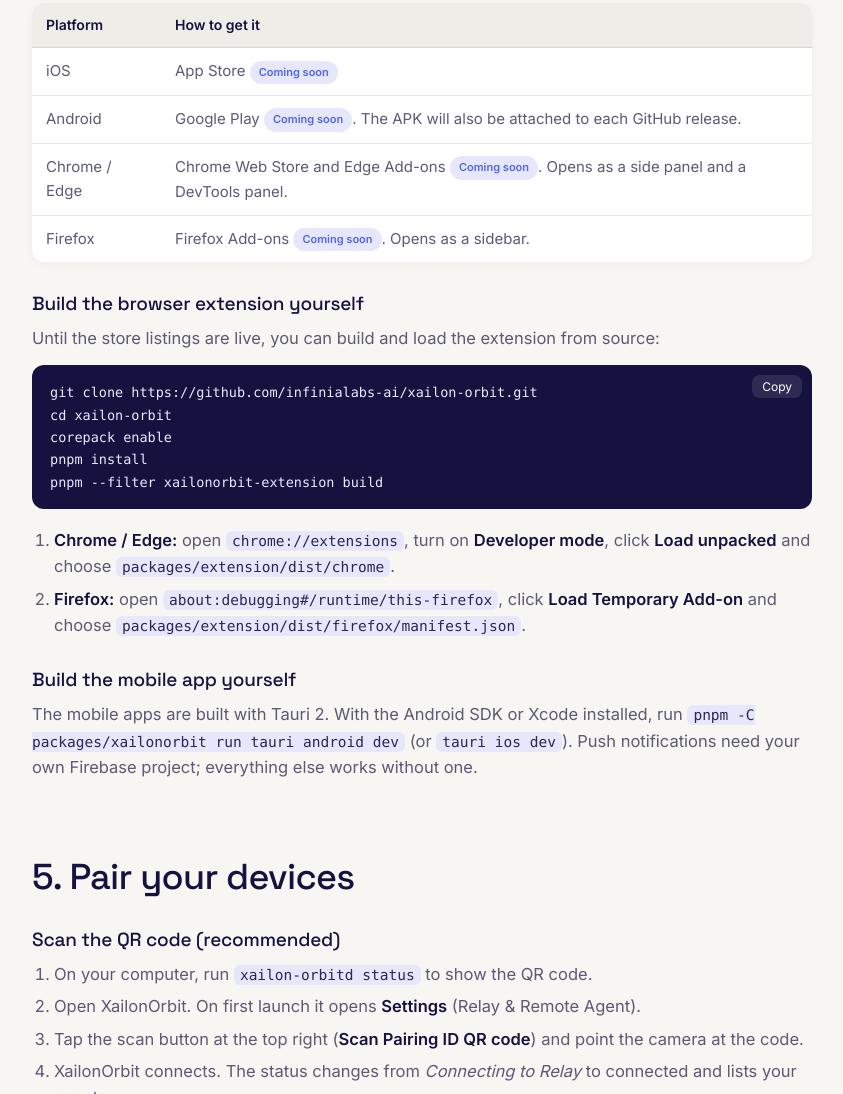
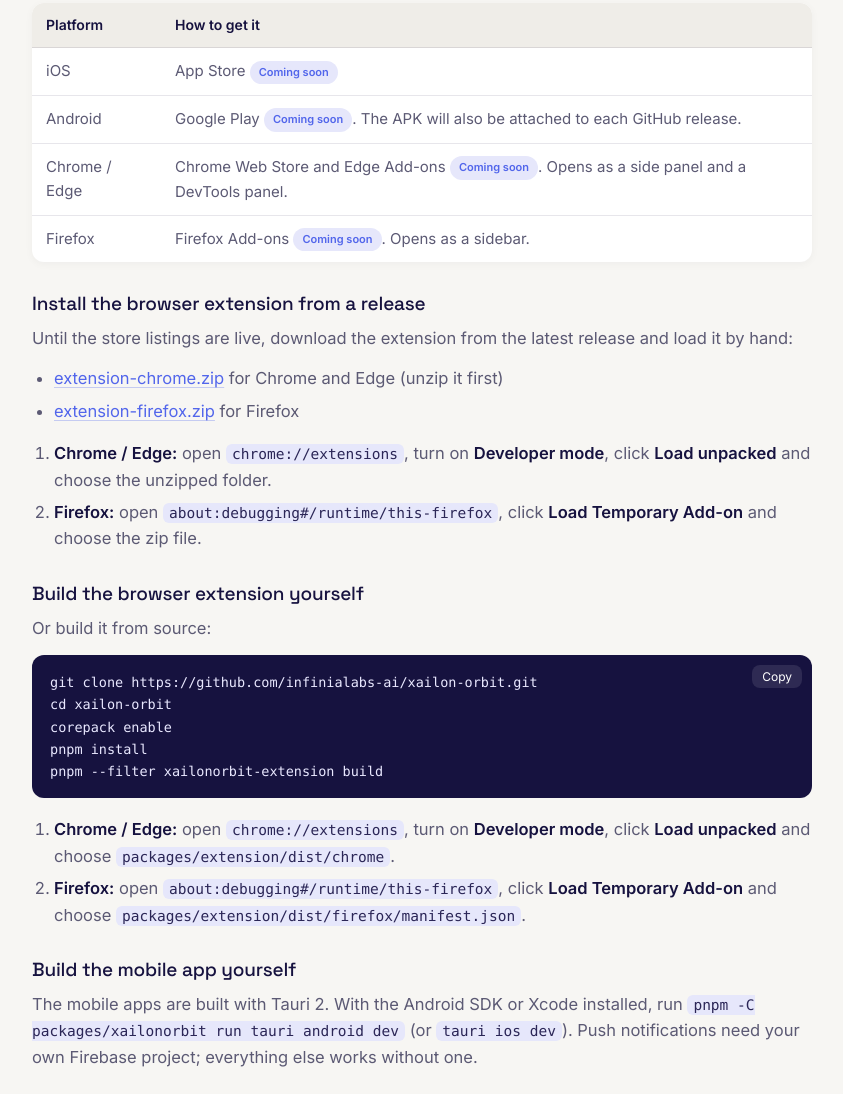
Before and after one commit to infinialabs-ai/xailon-orbit, a browser extension: page website/guide/index.html in a window 1280 px wide. Shown: the part 3842-4936 px from the top of the page, without its empty margins (344-1187 px from the left). Drawn offline with Linux system fonts and the light colour scheme.

Commit message:
Point install docs at installers, Homebrew and release downloads

```diff
--- a/website/guide/index.html
+++ b/website/guide/index.html
@@ -228,8 +228,36 @@ cargo install --path crates/daemon</code></pre>
               <td>Firefox Add-ons <span class="badge">Coming soon</span>. Opens as a sidebar.</td>
             </tr>
           </table>
+          <h3>Install the browser extension from a release</h3>
+          <p>Until the store listings are live, download the extension from the latest release and load it by hand:</p>
+          <ul>
+            <li>
+              <a href="https://github.com/infinialabs-ai/xailon-orbit/releases/latest/download/extension-chrome.zip"
+                >extension-chrome.zip</a
+              >
+              for Chrome and Edge (unzip it first)
+            </li>
+            <li>
+              <a href="https://github.com/infinialabs-ai/xailon-orbit/releases/latest/download/extension-firefox.zip"
+                >extension-firefox.zip</a
+              >
+              for Firefox
+            </li>
+          </ul>
+          <ol class="list">
+            <li>
+              <strong>Chrome / Edge:</strong>
+              open <code>chrome://extensions</code>, turn on <strong>Developer mode</strong>, click
+              <strong>Load unpacked</strong> and choose the unzipped folder.
+            </li>
+            <li>
+              <strong>Firefox:</strong>
+              open <code>about:debugging#/runtime/this-firefox</code>, click <strong>Load Temporary Add-on</strong> and
+              choose the zip file.
+            </li>
+          </ol>
           <h3>Build the browser extension yourself</h3>
-          <p>Until the store listings are live, you can build and load the extension from source:</p>
+          <p>Or build it from source:</p>
           <pre><code>git clone https://github.com/infinialabs-ai/xailon-orbit.git
 cd xailon-orbit
 corepack enable
```
Also changed, not shown: website/index.html (+11 -3 lines), README.md.
